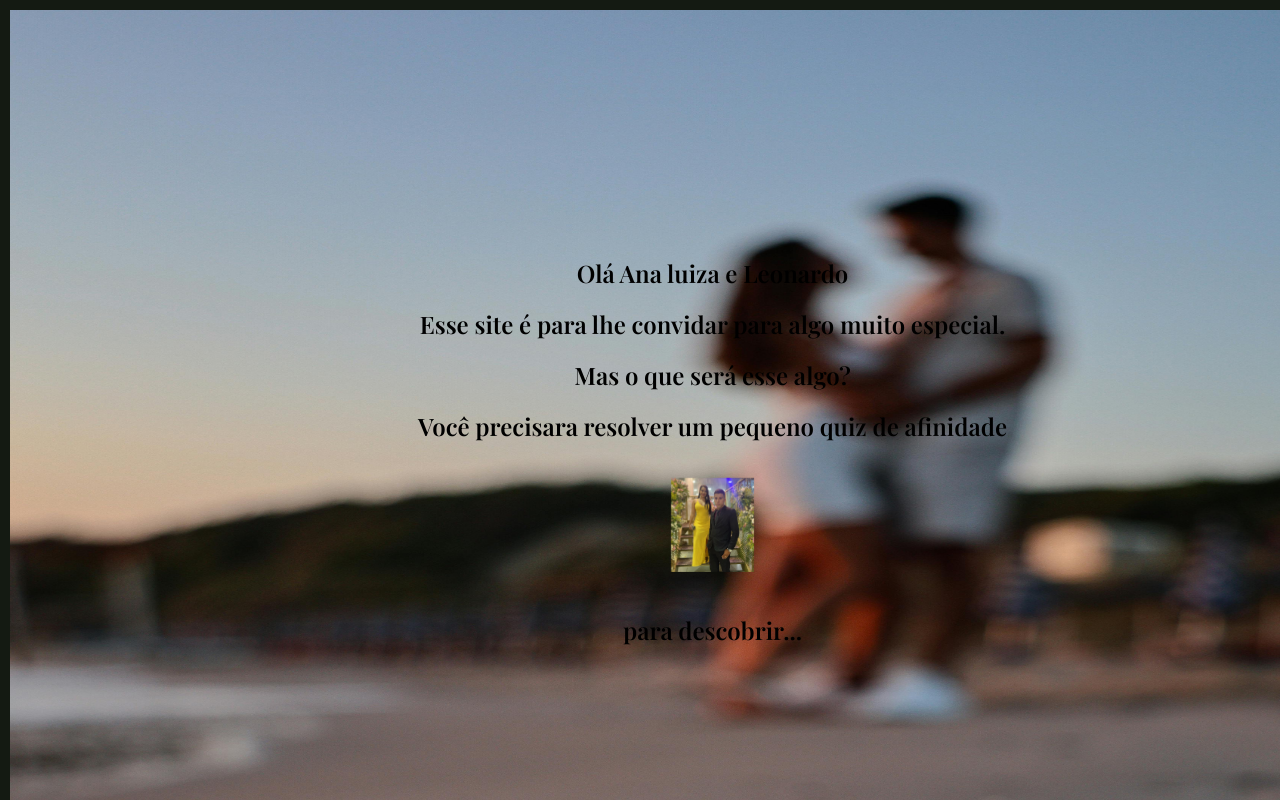
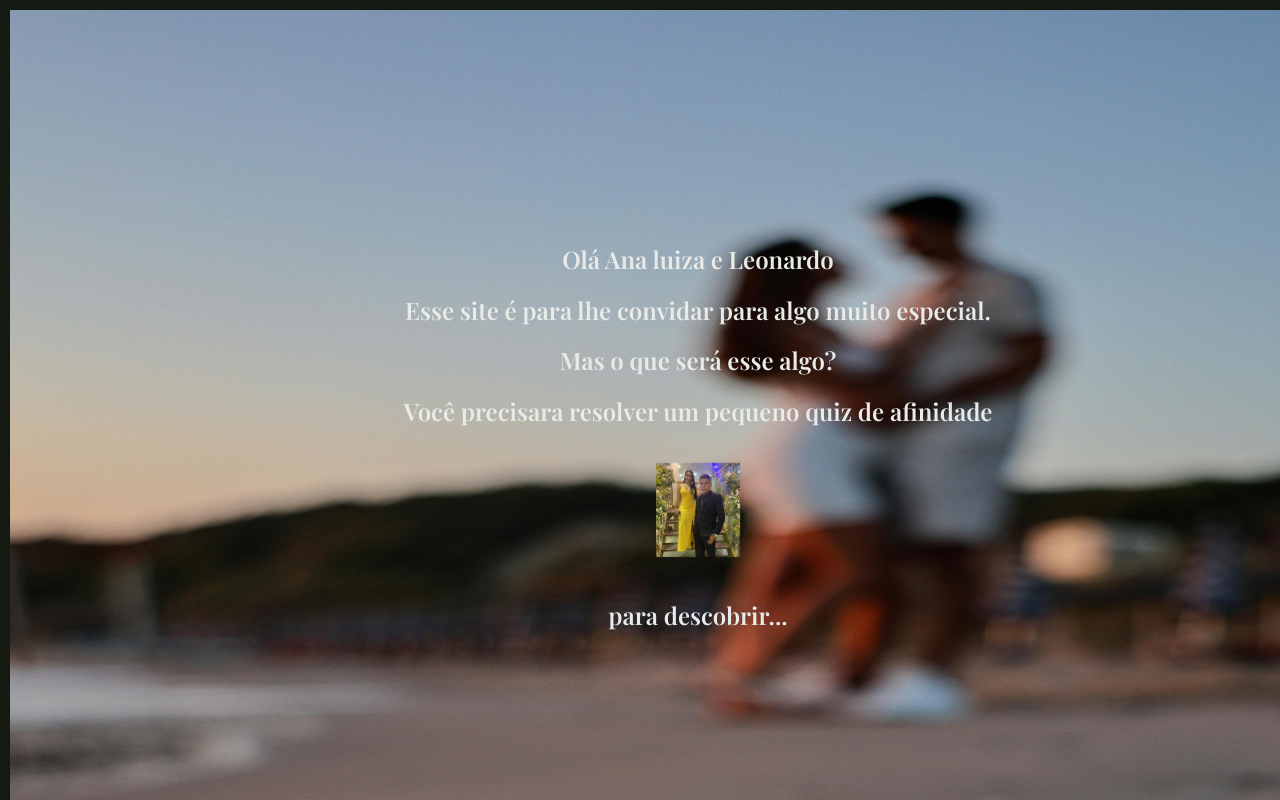
Before and after one commit to maikson-tech/Ana-e-Leo, a plain HTML site: page index.html in a window 1280 px wide. Shown: the top 800 px of the page. Drawn offline with nearby package versions, Linux system fonts and the light colour scheme; a web font is replaced by a local one.

Commit message:
Update style.css

```diff
--- a/style.css
+++ b/style.css
@@ -37,7 +37,10 @@
     align-items: center;
     justify-content: center;
     font-family:Verdana;
-    font-size: 50px;
+    font-size: 30px;
+    color: #e8ebe8;
+    border-color: #141a12;
+
 
 
 }
```
